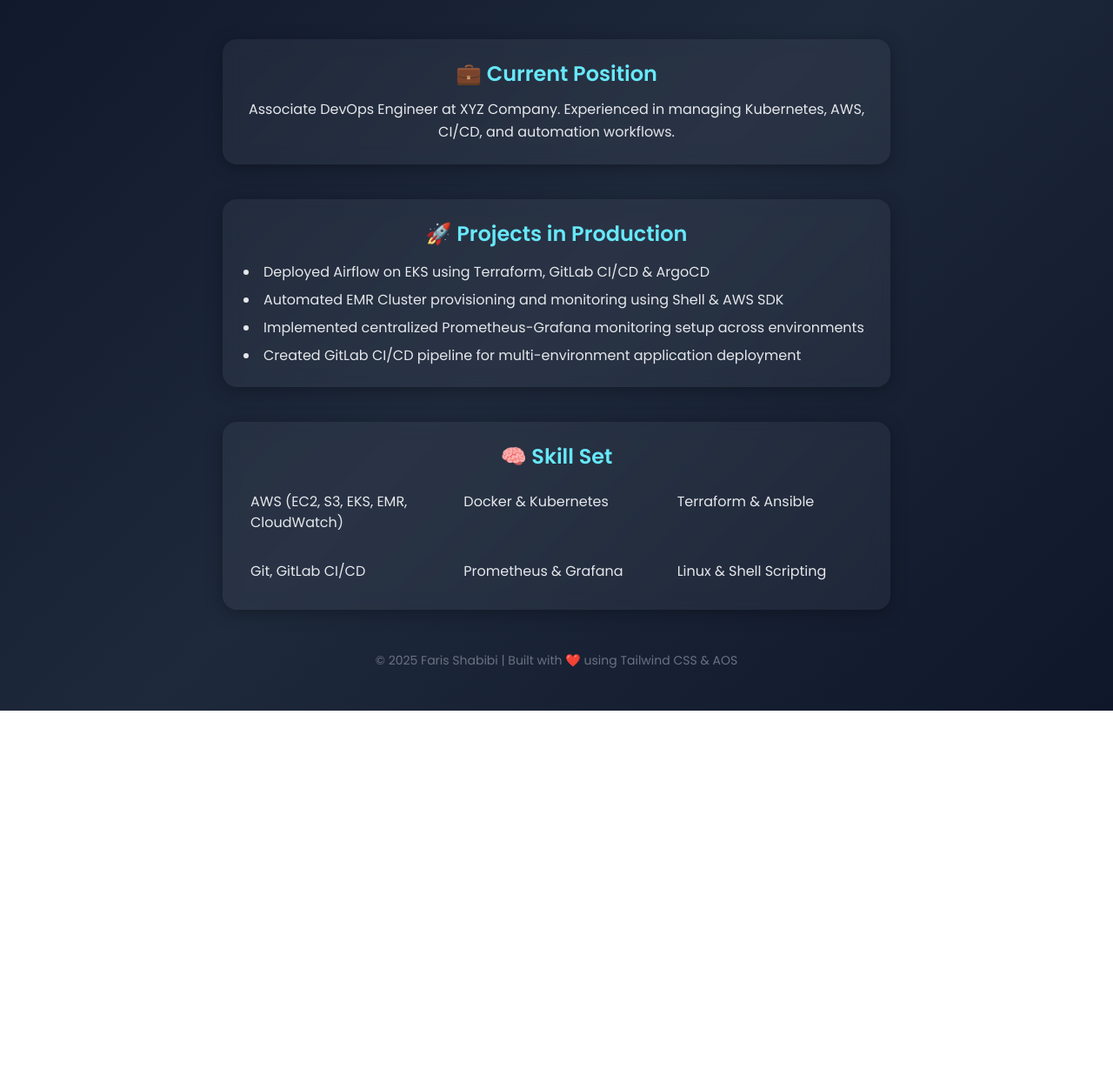
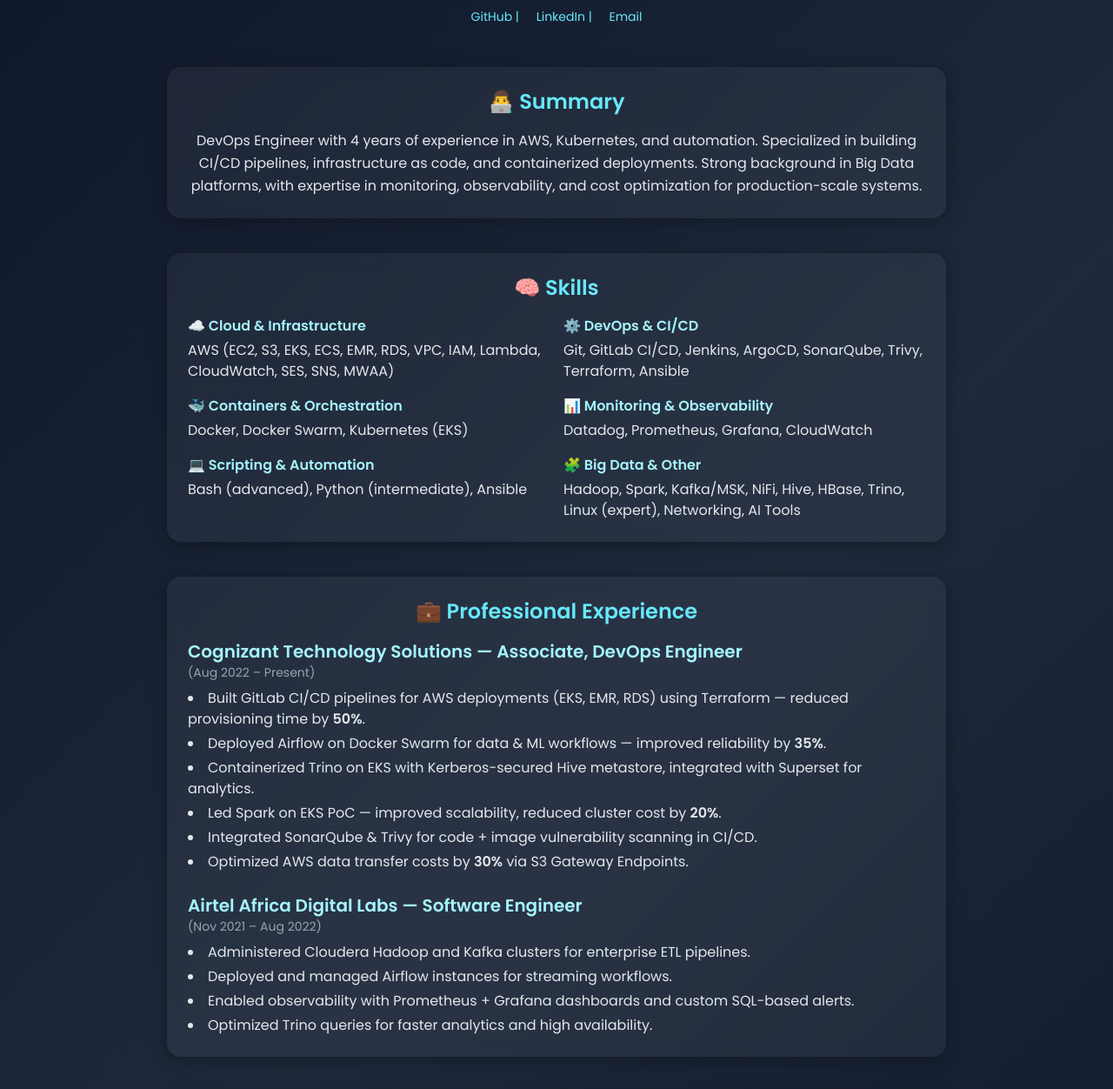
Before and after one commit to farisshabibi/farisshabibi.github.io, a plain HTML site: page index.html in a window 1280 px wide. Shown: the part 139-1391 px from the top of the page at 87% size. Before the commit the page ends 956 px from the top, so only its background shows below. Drawn offline with nearby package versions, Linux system fonts and the light colour scheme.

Commit message:
commit new 1

```diff
--- a/index.html
+++ b/index.html
@@ -32,47 +32,120 @@
       transform: translateY(-5px);
       box-shadow: 0 8px 25px rgba(0,0,0,0.5);
     }
+    a {
+      color: #22d3ee;
+    }
+    a:hover {
+      text-decoration: underline;
+    }
   </style>
 </head>
 <body class="min-h-screen flex flex-col items-center justify-center px-6 py-12">
 
-  <!-- Title Section -->
-  <section data-aos="fade-down" class="text-center mb-12">
-    <h1 class="text-5xl font-bold text-cyan-400 mb-3">Faris Shabibi</h1>
-    <p class="text-lg text-gray-300">DevOps | SRE | AWS | Kubernetes | Terraform</p>
-  </section>
+  <!-- Header -->
+  <header data-aos="fade-down" class="text-center mb-12">
+    <h1 class="text-5xl font-bold text-cyan-400 mb-2">Faris Shabibi</h1>
+    <p class="text-lg text-gray-300">🚀 DevOps Engineer | AWS | Kubernetes | Terraform | CI/CD</p>
+    <div class="mt-4 space-x-4 text-sm text-cyan-300">
+      <a href="https://github.com/yourgithubusername" target="_blank">GitHub</a> |
+      <a href="https://linkedin.com/in/yourlinkedin" target="_blank">LinkedIn</a> |
+      <a href="mailto:your.email@example.com">Email</a>
+    </div>
+  </header>
 
-  <!-- Current Position -->
-  <section data-aos="fade-up" class="card p-6 w-full max-w-3xl mb-10 text-center">
-    <h2 class="text-2xl font-semibold text-cyan-300 mb-3">💼 Current Position</h2>
-    <p class="text-gray-200 leading-relaxed">
-      Associate DevOps Engineer at XYZ Company.
-      Experienced in managing Kubernetes, AWS, CI/CD, and automation workflows.
+  <!-- Summary -->
+  <section data-aos="fade-up" class="card p-6 w-full max-w-4xl mb-10">
+    <h2 class="text-2xl font-semibold text-cyan-300 mb-4 text-center">👨‍💻 Summary</h2>
+    <p class="text-gray-200 leading-relaxed text-center">
+      DevOps Engineer with 4 years of experience in AWS, Kubernetes, and automation.
+      Specialized in building CI/CD pipelines, infrastructure as code, and containerized deployments.
+      Strong background in Big Data platforms, with expertise in monitoring, observability,
+      and cost optimization for production-scale systems.
     </p>
   </section>
 
-  <!-- Projects Completed -->
-  <section data-aos="fade-right" class="card p-6 w-full max-w-3xl mb-10">
-    <h2 class="text-2xl font-semibold text-cyan-300 mb-4 text-center">🚀 Projects in Production</h2>
+  <!-- Skills -->
+  <section data-aos="fade-right" class="card p-6 w-full max-w-4xl mb-10">
+    <h2 class="text-2xl font-semibold text-cyan-300 mb-4 text-center">🧠 Skills</h2>
+    <div class="grid grid-cols-1 sm:grid-cols-2 gap-4 text-gray-200">
+      <div>
+        <p class="font-semibold text-cyan-200 mb-1">☁️ Cloud & Infrastructure</p>
+        <p>AWS (EC2, S3, EKS, ECS, EMR, RDS, VPC, IAM, Lambda, CloudWatch, SES, SNS, MWAA)</p>
+      </div>
+      <div>
+        <p class="font-semibold text-cyan-200 mb-1">⚙️ DevOps & CI/CD</p>
+        <p>Git, GitLab CI/CD, Jenkins, ArgoCD, SonarQube, Trivy, Terraform, Ansible</p>
+      </div>
+      <div>
+        <p class="font-semibold text-cyan-200 mb-1">🐳 Containers & Orchestration</p>
+        <p>Docker, Docker Swarm, Kubernetes (EKS)</p>
+      </div>
+      <div>
+        <p class="font-semibold text-cyan-200 mb-1">📊 Monitoring & Observability</p>
+        <p>Datadog, Prometheus, Grafana, CloudWatch</p>
+      </div>
+      <div>
+        <p class="font-semibold text-cyan-200 mb-1">💻 Scripting & Automation</p>
+        <p>Bash (advanced), Python (intermediate), Ansible</p>
+      </div>
+      <div>
+        <p class="font-semibold text-cyan-200 mb-1">🧩 Big Data & Other</p>
+        <p>Hadoop, Spark, Kafka/MSK, NiFi, Hive, HBase, Trino, Linux (expert), Networking, AI Tools</p>
+      </div>
+    </div>
+  </section>
+
+  <!-- Experience -->
+  <section data-aos="fade-left" class="card p-6 w-full max-w-4xl mb-10">
+    <h2 class="text-2xl font-semibold text-cyan-300 mb-4 text-center">💼 Professional Experience</h2>
+
+    <div class="mb-6">
+      <h3 class="text-xl font-semibold text-cyan-200">Cognizant Technology Solutions — Associate, DevOps Engineer</h3>
+      <p class="text-sm text-gray-400 mb-2">(Aug 2022 – Present)</p>
+      <ul class="list-disc list-inside text-gray-200 space-y-1">
+        <li>Built GitLab CI/CD pipelines for AWS deployments (EKS, EMR, RDS) using Terraform — reduced provisioning time by <b>50%</b>.</li>
+        <li>Deployed Airflow on Docker Swarm for data & ML workflows — improved reliability by <b>35%</b>.</li>
+        <li>Containerized Trino on EKS with Kerberos-secured Hive metastore, integrated with Superset for analytics.</li>
+        <li>Led Spark on EKS PoC — improved scalability, reduced cluster cost by <b>20%</b>.</li>
+        <li>Integrated SonarQube & Trivy for code + image vulnerability scanning in CI/CD.</li>
+        <li>Optimized AWS data transfer costs by <b>30%</b> via S3 Gateway Endpoints.</li>
+      </ul>
+    </div>
+
+    <div>
+      <h3 class="text-xl font-semibold text-cyan-200">Airtel Africa Digital Labs — Software Engineer</h3>
+      <p class="text-sm text-gray-400 mb-2">(Nov 2021 – Aug 2022)</p>
+      <ul class="list-disc list-inside text-gray-200 space-y-1">
+        <li>Administered Cloudera Hadoop and Kafka clusters for enterprise ETL pipelines.</li>
+        <li>Deployed and managed Airflow instances for streaming workflows.</li>
+        <li>Enabled observability with Prometheus + Grafana dashboards and custom SQL-based alerts.</li>
+        <li>Optimized Trino queries for faster analytics and high availability.</li>
+      </ul>
+    </div>
+  </section>
+
+  <!-- Projects -->
+  <section data-aos="zoom-in" class="card p-6 w-full max-w-4xl mb-10">
+    <h2 class="text-2xl font-semibold text-cyan-300 mb-4 text-center">🚀 Projects</h2>
     <ul class="list-disc list-inside text-gray-200 space-y-2">
-      <li>Deployed Airflow on EKS using Terraform, GitLab CI/CD & ArgoCD</li>
-      <li>Automated EMR Cluster provisioning and monitoring using Shell & AWS SDK</li>
-      <li>Implemented centralized Prometheus-Grafana monitoring setup across environments</li>
-      <li>Created GitLab CI/CD pipeline for multi-environment application deployment</li>
+      <li><b>CI/CD Pipeline on AWS</b> — Automated provisioning of EKS, EMR, and RDS with Terraform and GitLab CI/CD; integrated SonarQube and Vault.</li>
+      <li><b>Trino on EKS</b> — Deployed secure Trino clusters integrated with Hive metastore and Superset dashboards.</li>
+      <li><b>Airflow on Docker Swarm</b> — Managed ETL pipelines for data workflows using RDS and S3.</li>
+      <li><b>GitOps with ArgoCD</b> — Automated microservice deployments and rollbacks on EKS.</li>
+      <li><b>Monitoring Stack</b> — Deployed Prometheus, Grafana, Datadog, and CloudWatch for unified observability.</li>
+      <li><b>Security Pipeline</b> — Integrated Trivy + SonarQube to enforce code and container security gates.</li>
     </ul>
   </section>
 
-  <!-- Skill Set -->
-  <section data-aos="fade-left" class="card p-6 w-full max-w-3xl">
-    <h2 class="text-2xl font-semibold text-cyan-300 mb-4 text-center">🧠 Skill Set</h2>
-    <div class="grid grid-cols-2 sm:grid-cols-3 gap-4 text-gray-200">
-      <div class="p-2">AWS (EC2, S3, EKS, EMR, CloudWatch)</div>
-      <div class="p-2">Docker & Kubernetes</div>
-      <div class="p-2">Terraform & Ansible</div>
-      <div class="p-2">Git, GitLab CI/CD</div>
-      <div class="p-2">Prometheus & Grafana</div>
-      <div class="p-2">Linux & Shell Scripting</div>
-    </div>
+  <!-- Education & Certifications -->
+  <section data-aos="fade-up" class="card p-6 w-full max-w-4xl">
+    <h2 class="text-2xl font-semibold text-cyan-300 mb-4 text-center">🎓 Education & Certifications</h2>
+    <ul class="list-disc list-inside text-gray-200 space-y-2">
+      <li><b>Bachelor of Engineering</b> – JNEC, Aurangabad (2019)</li>
+      <li><b>AWS Cloud Practitioner</b> – Completed</li>
+      <li><b>AWS Solutions Architect Associate</b> – Planned</li>
+      <li><b>Certified Kubernetes Administrator (CKA)</b> – Planned</li>
+    </ul>
   </section>
 
   <!-- Footer -->
```
